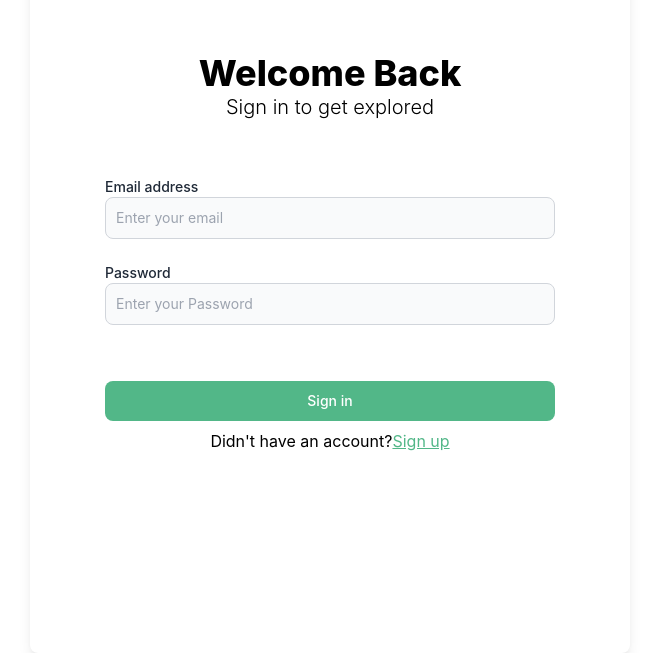
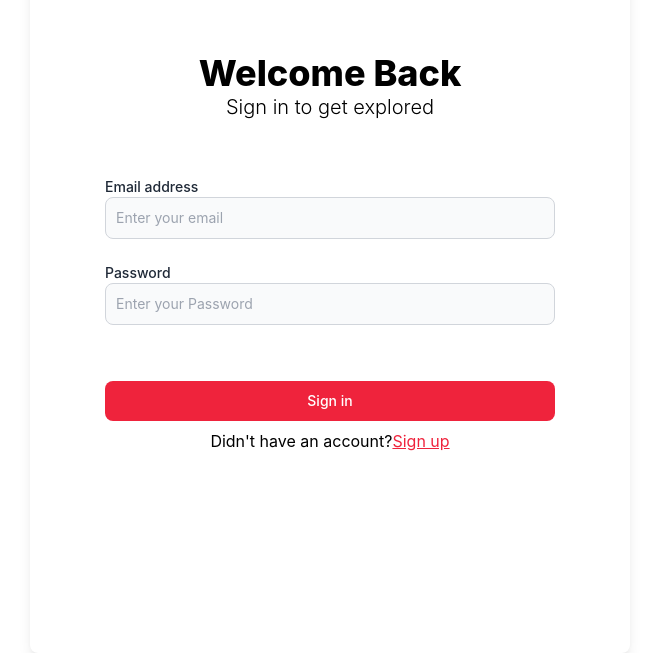
Before and after one commit to Aarya-0504/TravelOnTheGo, a React (Create React App) app in the folder client/: page /users/sign_in in a window 1280 px wide. Shown: the part 147-800 px from the top of the page, without its empty margins (310-969 px from the left). Built offline with nearby package versions, Linux system fonts and the light colour scheme; the HTML template or start-up script is replaced by a standard one.

Commit message:
color change

```diff
--- a/client/tailwind.config.js
+++ b/client/tailwind.config.js
@@ -7,7 +7,7 @@ module.exports = {
 
     extend: {
       colors:{
-        'primary': "#52b788",
+        'primary': "#ef233c",
           'secondary': "#d8f3dc",
           'light': "#FFFFFF",
       },
```
